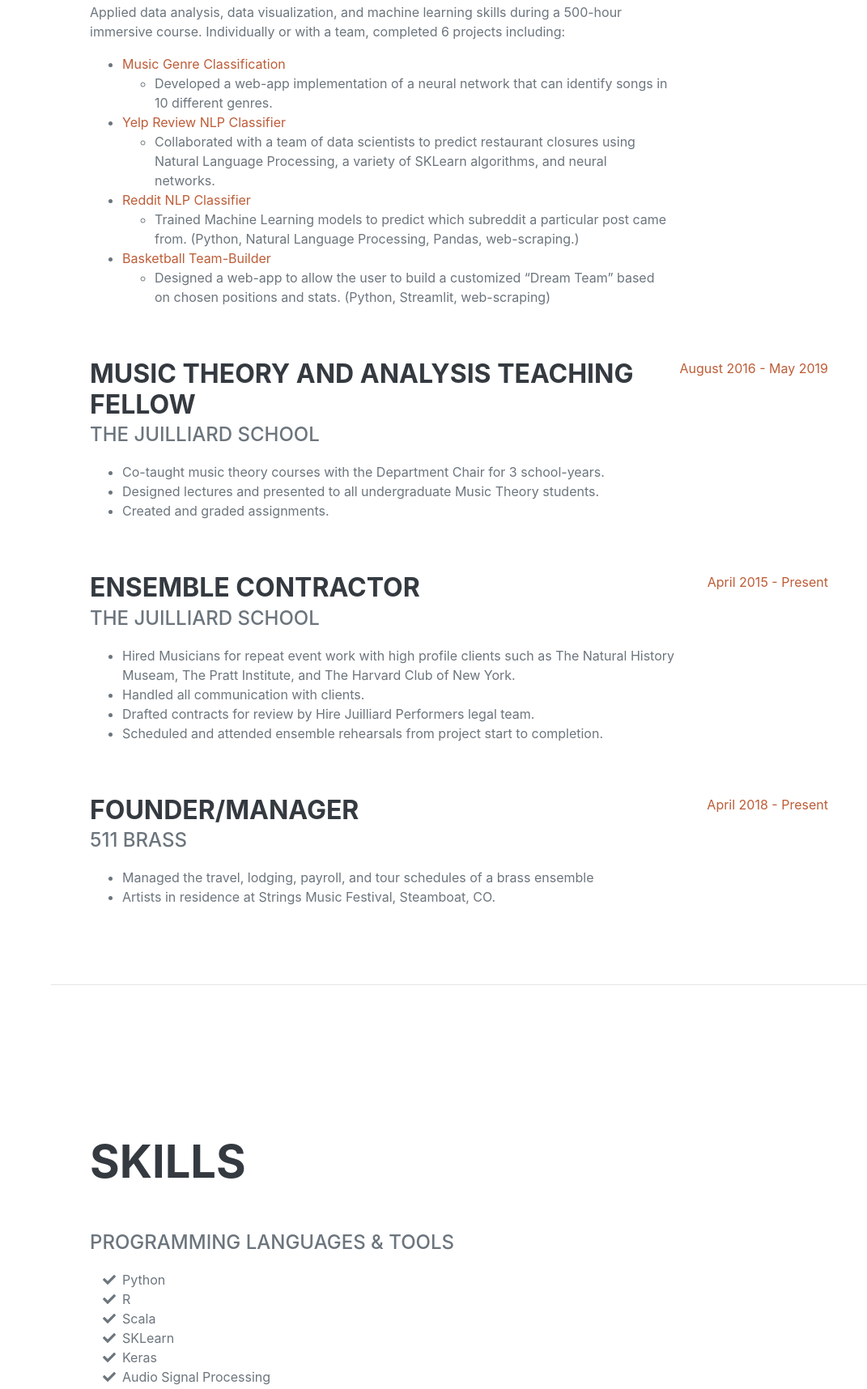
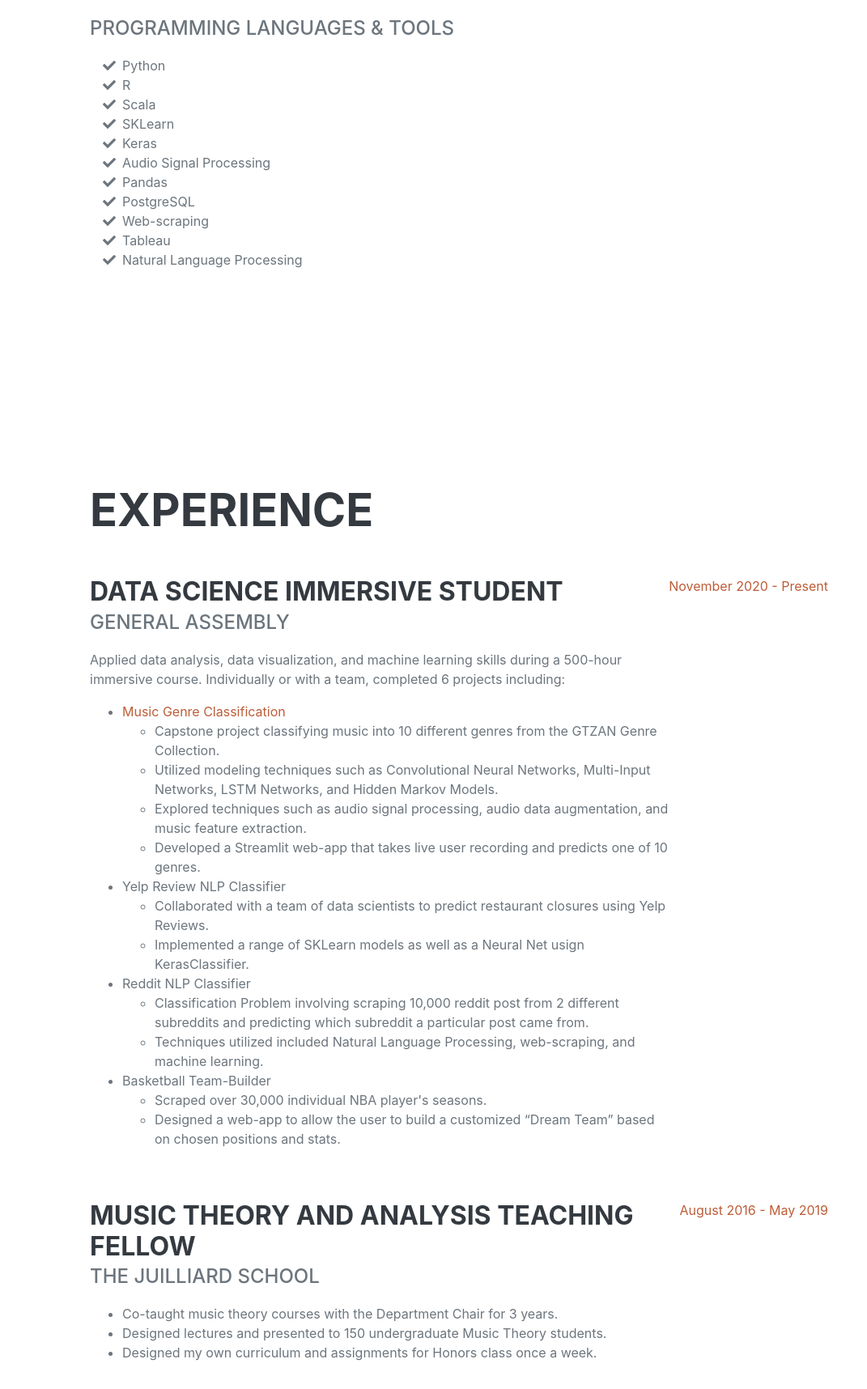
Before and after one commit to brandonbergeron/brandonbergeron.github.io, a plain HTML site: page index.html in a window 1280 px wide. Shown: the part 1084-2800 px from the top of the page at 81% size, without its empty margins (209-1280 px from the left). Drawn offline with nearby package versions, Linux system fonts and the light colour scheme; a web font is replaced by a local one.

Commit message:
edits from Lea

```diff
--- a/index.html
+++ b/index.html
@@ -26,11 +26,10 @@
             <div class="collapse navbar-collapse" id="navbarSupportedContent">
                 <ul class="navbar-nav">
                     <li class="nav-item"><a class="nav-link js-scroll-trigger" href="#about">About</a></li>
+                    <li class="nav-item"><a class="nav-link js-scroll-trigger" href="#skills">Skills</a></li>
                     <li class="nav-item"><a class="nav-link js-scroll-trigger" href="#experience">Experience</a></li>
                     <li class="nav-item"><a class="nav-link js-scroll-trigger" href="#education">Education</a></li>
-                    <li class="nav-item"><a class="nav-link js-scroll-trigger" href="#skills">Skills</a></li>
                     <li class="nav-item"><a class="nav-link js-scroll-trigger" href="#interests">Interests</a></li>
-                    <li class="nav-item"><a class="nav-link js-scroll-trigger" href="#awards">Awards</a></li>
                 </ul>
             </div>
         </nav>
@@ -47,95 +46,18 @@
                         Data Scientist · Austin, TX · (512) 674-5588 ·
                         <a href="mailto:bbergeron.trumpet@gmail.com">bbergeron.trumpet@gmail.com</a>
                     </div>
-                    <p class="lead mb-5">Data Scientist, Educator, and Musician with a passion for programming. I combine my creative and practical solutions with the power of data-driven insight.</p>
+                    <p class="lead mb-5">Data Scientist, Educator, and Musician with a passion for programming. I combine creative and practical solutions with the power of data-driven insight.</p>
                     <div class="social-icons">
                         <a class="social-icon" href="https://www.linkedin.com/in/brandon-bergeron-55539a1a1/"><i class="fab fa-linkedin-in"></i></a>
                         <a class="social-icon" href="https://github.com/brandonbergeron"><i class="fab fa-github"></i></a>
-                        <a class="social-icon" href="#"><i class="fab fa-twitter"></i></a>
+                        <!--<a class="social-icon" href="#"><i class="fab fa-twitter"></i></a>
                         <a class="social-icon" href="#"><i class="fab fa-facebook-f"></i></a>
+                        -->
                     </div>
                 </div>
             </section>
             <hr class="m-0" />
-            <!-- Experience-->
-            <section class="resume-section" id="experience">
-                <div class="resume-section-content">
-                    <h2 class="mb-5">Experience</h2>
-                    <div class="d-flex flex-column flex-md-row justify-content-between mb-5">
-                        <div class="flex-grow-1">
-                            <h3 class="mb-0">Data Science Immersive Student</h3>
-                            <div class="subheading mb-3">General Assembly</div>
-                            <p>Applied data analysis, data visualization, and machine learning skills during a 500-hour immersive course. Individually or with a team, completed 6 projects including:</p>
-                            <ul>
-                                <li>
-                                    <a href="google.com">Music Genre Classification</a>
-                                </li>
-                                <ul>
-                                    <li>
-                                        Developed a web-app implementation of a neural network that can identify songs in 10 different genres.</li>
-                                </ul>
-                                <li>
-                                    <a href="google.com">Yelp Review NLP Classifier</a>
-                                </li>
-                                <ul>
-                                    <li>
-                                        Collaborated with a team of data scientists to predict restaurant closures using Natural Language Processing, a variety of SKLearn algorithms, and neural networks.</li>
-                                </ul>
-                                <li>
-                                    <a href="google.com">Reddit NLP Classifier</a>
-                                </li>
-                                <ul>
-                                    <li>Trained Machine Learning models to predict which subreddit a particular post came from. (Python, Natural Language Processing, Pandas, web-scraping.)</li>
-                                </ul>
-                                <li>
-                                    <a href="google.com">Basketball Team-Builder</a>
-                                </li>
-                                <ul>
-                                    <li>Designed a web-app to allow the user to build a customized “Dream Team” based on chosen positions and stats. (Python, Streamlit, web-scraping)</li>
-                                </ul>
-                            </ul>
-                        </div>
-                        <div class="flex-shrink-0"><span class="text-primary">November 2020 - Present</span></div>
-                    </div>
-                    <div class="d-flex flex-column flex-md-row justify-content-between mb-5">
-                        <div class="flex-grow-1">
-                            <h3 class="mb-0">Music Theory and Analysis Teaching Fellow</h3>
-                            <div class="subheading mb-3">The Juilliard School</div>
-                            <ul>
-                                <li>Co-taught music theory courses with the Department Chair for 3 school-years.</li>
-                                <li>Designed lectures and presented to all undergraduate Music Theory students.</li>
-                                <li>Created and graded assignments.</li>
-                            </ul>
-                        </div>
-                        <div class="flex-shrink-0"><span class="text-primary">August 2016 - May 2019</span></div>
-                    </div>
-                    <div class="d-flex flex-column flex-md-row justify-content-between mb-5">
-                        <div class="flex-grow-1">
-                            <h3 class="mb-0">Ensemble Contractor</h3>
-                            <div class="subheading mb-3">The Juilliard School</div>
-                            <ul>
-                                <li>Hired Musicians for repeat event work with high profile clients such as The Natural History Museam, The Pratt Institute, and The Harvard Club of New York.</li>
-                                <li>Handled all communication with clients.</li>
-                                <li>Drafted contracts for review by Hire Juilliard Performers legal team.</li>
-                                <li>Scheduled and attended ensemble rehearsals from project start to completion.</li>
-                            </ul>
-                        </div>
-                        <div class="flex-shrink-0"><span class="text-primary">April 2015 - Present</span></div>
-                    </div>
-                    <div class="d-flex flex-column flex-md-row justify-content-between">
-                        <div class="flex-grow-1">
-                            <h3 class="mb-0">Founder/Manager</h3>
-                            <div class="subheading mb-3">511 Brass</div>
-                            <ul>
-                                <li>Managed the travel, lodging, payroll, and tour schedules of a brass ensemble</li>
-                                <li>Artists in residence at Strings Music Festival, Steamboat, CO.</li>
-                            </ul>
-                        </div>
-                        <div class="flex-shrink-0"><span class="text-primary">April 2018 - Present</span></div>
-                    </div>
-                </div>
-            </section>
-            <hr class="m-0" />
+
             <!-- Skills-->
             <section class="resume-section" id="skills">
                 <div class="resume-section-content">
@@ -203,6 +125,96 @@
                         </ul>
                 </div>
             </section>
+
+            <!-- Experience-->
+            <section class="resume-section" id="experience">
+                <div class="resume-section-content">
+                    <h2 class="mb-5">Experience</h2>
+                    <div class="d-flex flex-column flex-md-row justify-content-between mb-5">
+                        <div class="flex-grow-1">
+                            <h3 class="mb-0">Data Science Immersive Student</h3>
+                            <div class="subheading mb-3">General Assembly</div>
+                            <p>Applied data analysis, data visualization, and machine learning skills during a 500-hour immersive course. Individually or with a team, completed 6 projects including:</p>
+                            <ul>
+                                <li>
+                                    <a href="https://github.com/brandonbergeron/MusicGenreClassification">Music Genre Classification</a>
+                                </li>
+                                <ul>
+                                    <li>Capstone project classifying music into 10 different genres from the GTZAN Genre Collection.</li>
+                                    <li>Utilized modeling techniques such as Convolutional Neural Networks, Multi-Input Networks, LSTM Networks, and Hidden Markov Models.</li>
+                                    <li>Explored techniques such as audio signal processing, audio data augmentation, and music feature extraction.</li>
+                                    <li>Developed a Streamlit web-app that takes live user recording and predicts one of 10 genres.</li>
+                                </ul>
+                                <li>
+                                    <!--<a href="google.com">Yelp Review NLP Classifier</a>-->
+                                    Yelp Review NLP Classifier
+                                </li>
+                                <ul>
+                                    <li>Collaborated with a team of data scientists to predict restaurant closures using Yelp Reviews.</li>
+                                    <li>Implemented a range of SKLearn models as well as a Neural Net usign KerasClassifier.</li>
+                                </ul>
+                                <li>
+                                    <!--<a href="google.com">Reddit NLP Classifier</a>-->
+                                    Reddit NLP Classifier
+                                </li>
+                                <ul>
+                                    <li>Classification Problem involving scraping 10,000 reddit post from 2 different subreddits and predicting which subreddit a particular post came from.</li>
+                                    <li>Techniques utilized included Natural Language Processing, web-scraping, and machine learning.</li>
+                                </ul>
+                                <li>
+                                    <!--<a href="google.com">Basketball Team-Builder</a>-->
+                                    Basketball Team-Builder
+                                </li>
+                                <ul>
+                                    <li>Scraped over 30,000 individual NBA player's seasons.</li>
+                                    <li>Designed a web-app to allow the user to build a customized “Dream Team” based on chosen positions and stats.</li>
+                                </ul>
+                            </ul>
+                        </div>
+                        <div class="flex-shrink-0"><span class="text-primary">November 2020 - Present</span></div>
+                    </div>
+                    <div class="d-flex flex-column flex-md-row justify-content-between mb-5">
+                        <div class="flex-grow-1">
+                            <h3 class="mb-0">Music Theory and Analysis Teaching Fellow</h3>
+                            <div class="subheading mb-3">The Juilliard School</div>
+                            <ul>
+                                <li>Co-taught music theory courses with the Department Chair for 3 years.</li>
+                                <li>Designed lectures and presented to 150 undergraduate Music Theory students.</li>
+                                <li>Designed my own curriculum and assignments for Honors class once a week.</li>
+                            </ul>
+                        </div>
+                        <div class="flex-shrink-0"><span class="text-primary">August 2016 - May 2019</span></div>
+                    </div>
+                    <div class="d-flex flex-column flex-md-row justify-content-between">
+                        <div class="flex-grow-1">
+                            <h3 class="mb-0">Founder/Manager</h3>
+                            <div class="subheading mb-3">511 Brass</div>
+                            <ul>
+                                <li>Founded 511 Brass, a five-person brass ensemble based in NYC.</li>
+                                <li>Ensemble in residence at The Church of St. Paul the Apostle at Lincoln Center, NYC.</li>
+                                <li>Managed the travel, lodging, payroll, and tour schedules during summer 2019.</li>
+                                <li>Artists in residence at Strings Music Festival in Steamboat, CO.</li>
+                            </ul>
+                        </div>
+                        <div class="flex-shrink-0"><span class="text-primary">April 2018 - May 2020</span></div>
+                    </div>
+                    <div class="d-flex flex-column flex-md-row justify-content-between mb-5">
+                        <div class="flex-grow-1">
+                            <h3 class="mb-0">Ensemble Contractor</h3>
+                            <div class="subheading mb-3">The Juilliard School</div>
+                            <ul>
+                                <li>Hired Musicians for repeat event work with high profile clients such as The Natural History Museam, The Pratt Institute, and The Harvard Club of New York.</li>
+                                <li>Handled all communication with clients regarding event logistics, payment, contracts, etc...</li>
+                                <li>Drafted contracts for review by Juilliard legal team.</li>
+                                <li>Scheduled and attended ensemble rehearsals from project start to completion.</li>
+                            </ul>
+                        </div>
+                        <div class="flex-shrink-0"><span class="text-primary">April 2015 - Present</span></div>
+                    </div>
+                </div>
+            </section>
+            <hr class="m-0" />
+
             <!-- Education-->
             <section class="resume-section" id="education">
                 <div class="resume-section-content">
```
